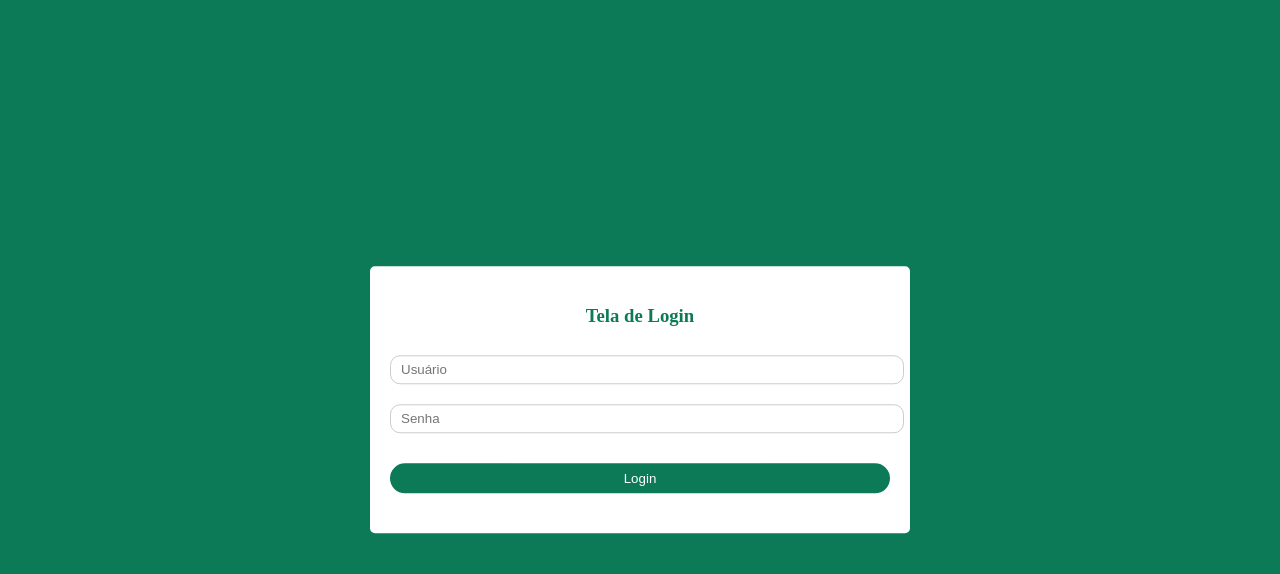
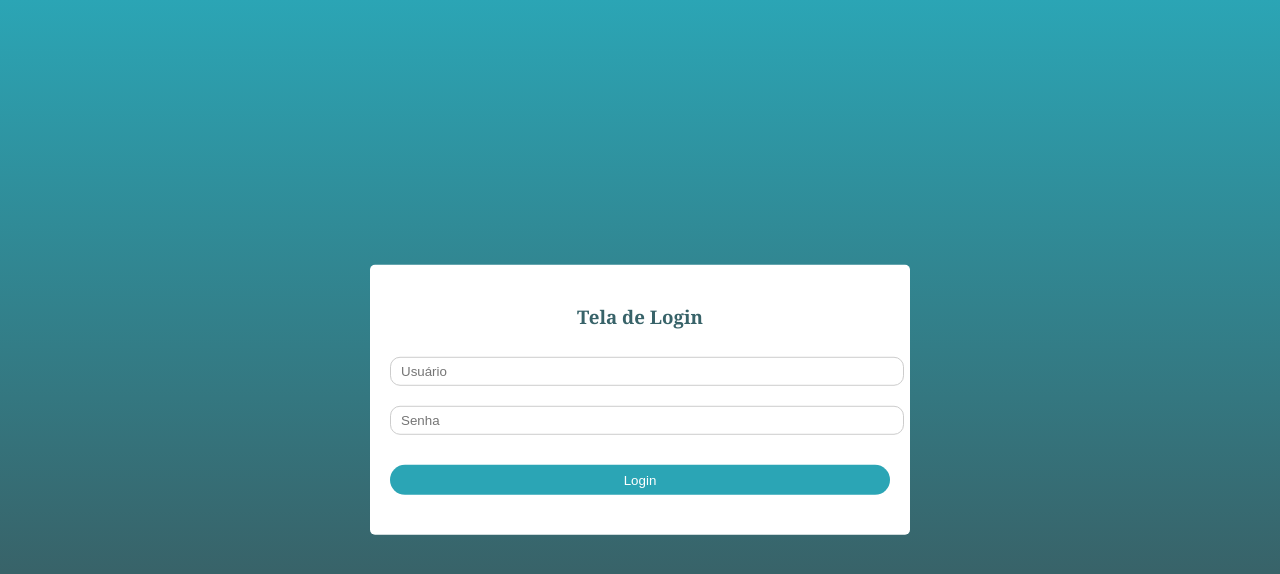
Before and after one commit to RaphaelChimanski/progweb, a plain HTML site: page index.html in a window 1280 px wide. Drawn offline with Linux system fonts and the light colour scheme.

Commit message:
Tela de login praticamente pronta

```diff
--- a/css/estilo.css
+++ b/css/estilo.css
@@ -1,5 +1,9 @@
 body{
-	background-color: #0C7A56
+	background-color: #195F69;
+	background-image: linear-gradient(to bottom, #2BA5B5, #386369 70%);
+	width: 100vw;
+    height: 100vh;
+
 }
 
 
@@ -14,12 +18,13 @@ body{
 	top: 50%;
 	transform: translate(-50%, -50%);
 	border-radius: 5px;
+	font-family: Cambria, "Hoefler Text", "Liberation Serif", Times, "Times New Roman", "serif";
 
 }
 
 .login h3{
 	text-align: center;
-	color: #0C7A56
+	color: #386369
 }
 
 .login 	input[type=text],input[type=password]{
@@ -35,7 +40,7 @@ body{
 	width: 100%;
 	height: 30px;
 	cursor: pointer;
-	background: #0C7A56;
+	background: #2BA5B5;
 	color: white;
 	border:0;
 	border-radius: 20px;
```
Also changed, not shown: index.html (line endings or trailing spaces).
